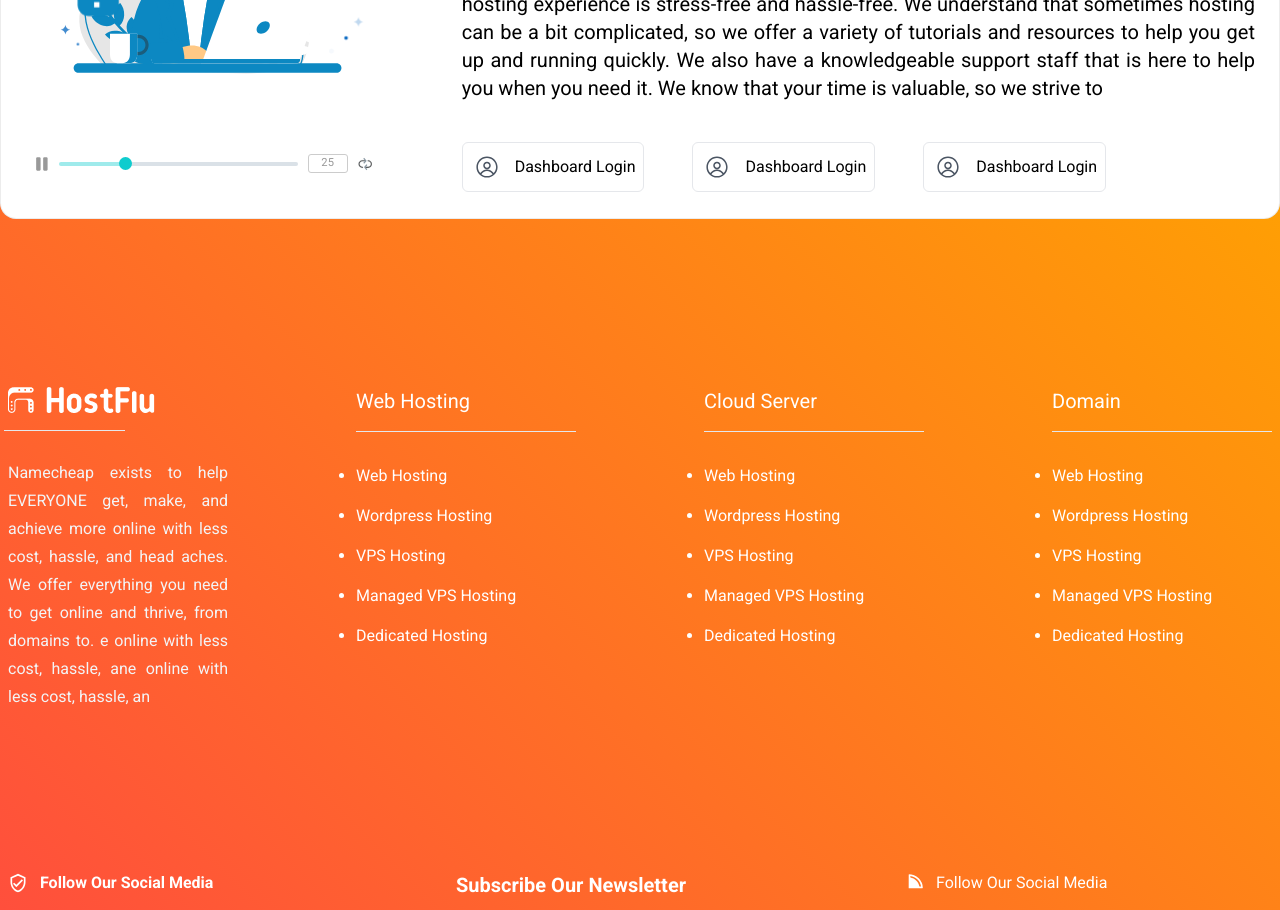
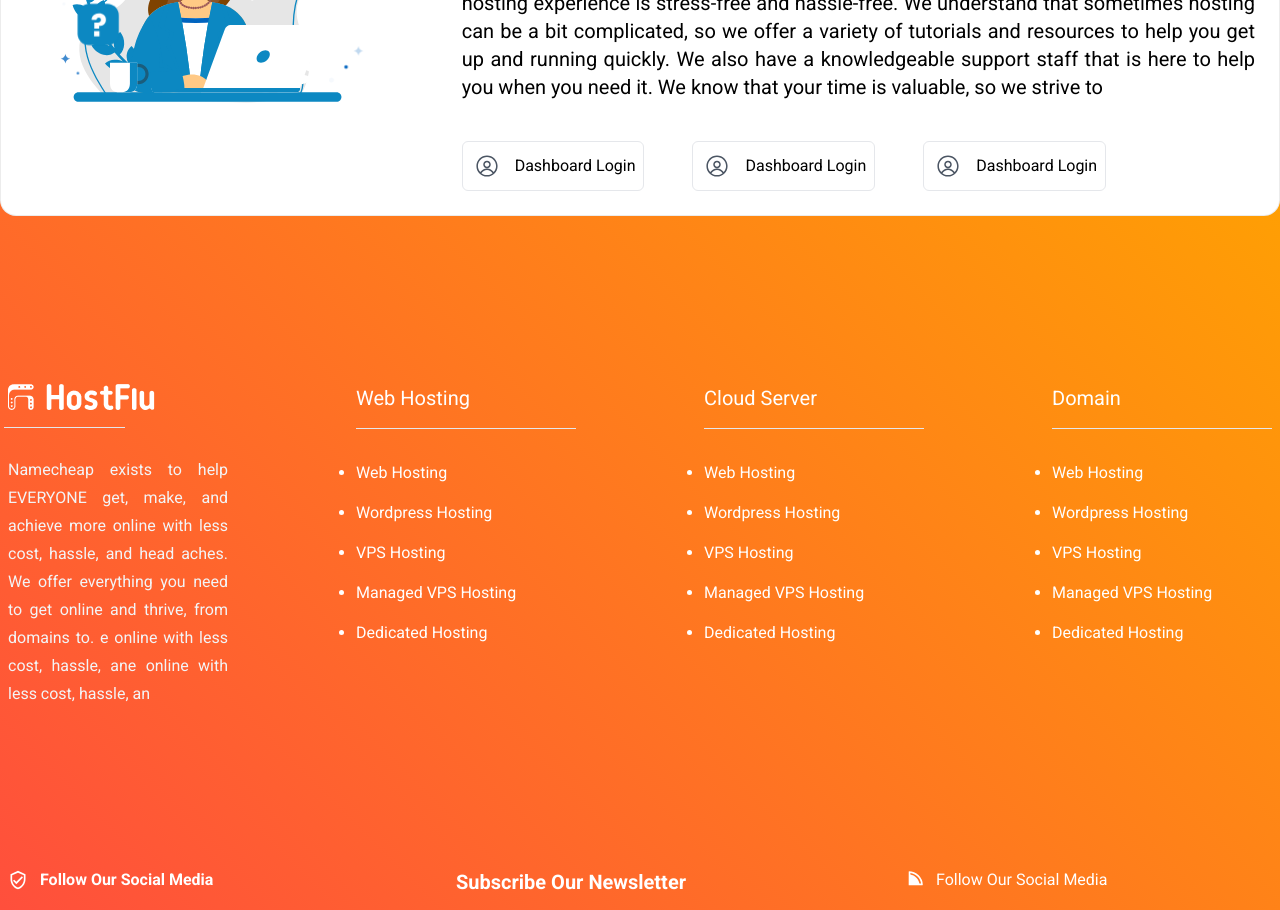
Before and after one commit to pothikit/hostfule-project, a React (Create React App) app: page / in a window 1280 px wide. Shown: the part 8740-9650 px from the top of the page. Built offline with nearby package versions, Linux system fonts and the light colour scheme; a web font is replaced by a local one.

Commit message:
visibility hidden animation

```diff
--- a/src/components/footer/Footer.jsx
+++ b/src/components/footer/Footer.jsx
@@ -33,7 +33,7 @@ function Footer() {
                                 loop
                                 src={supportAnimation}
                             >
-                                <Controls visible={true} buttons={['play', 'repeat', 'frame', 'debug']} />
+                                <Controls buttons={['play', 'repeat', 'frame', 'debug']} />
                             </Player>
                         </div>
                         <div className='md:col-span-2'>
```
